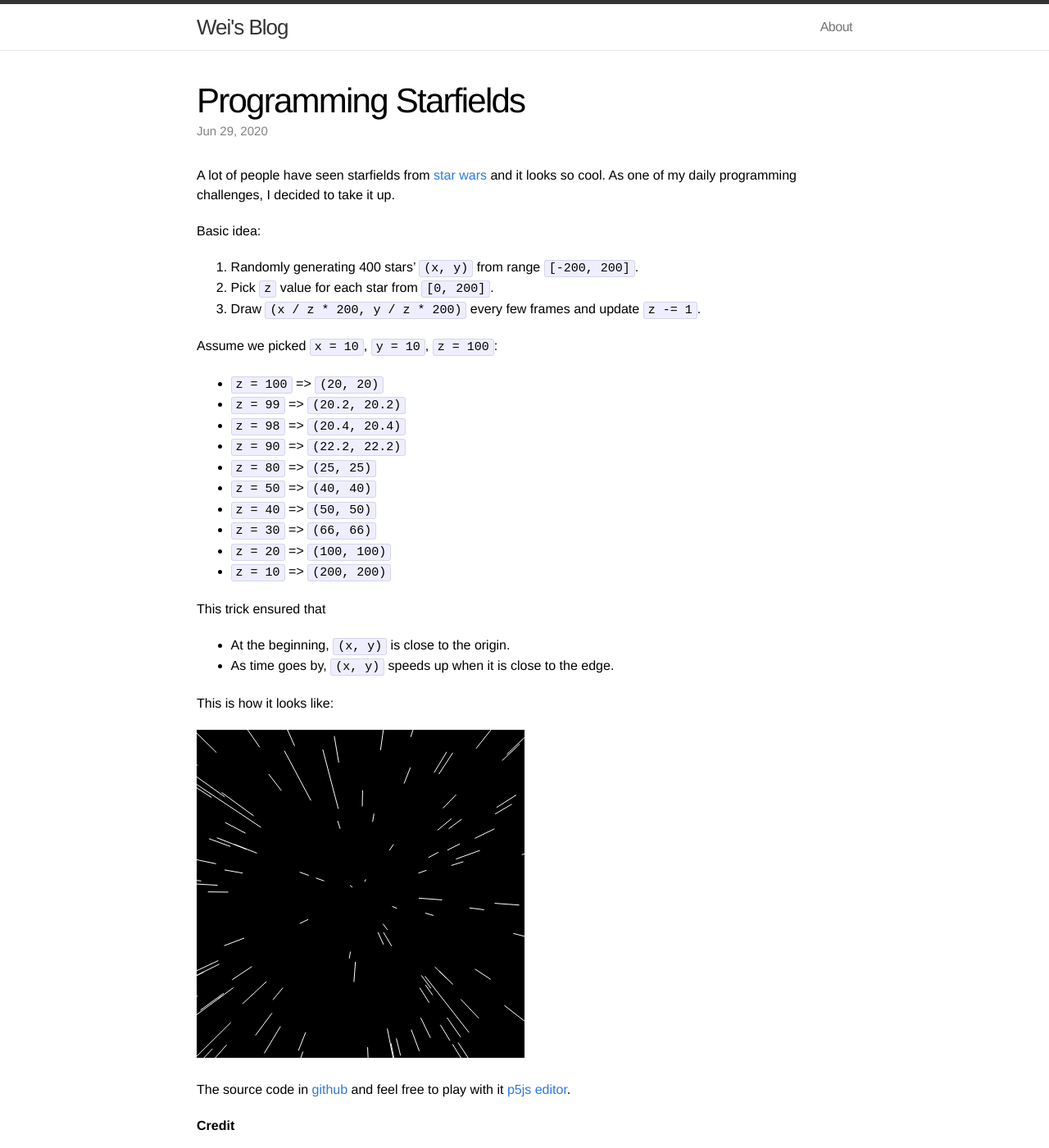
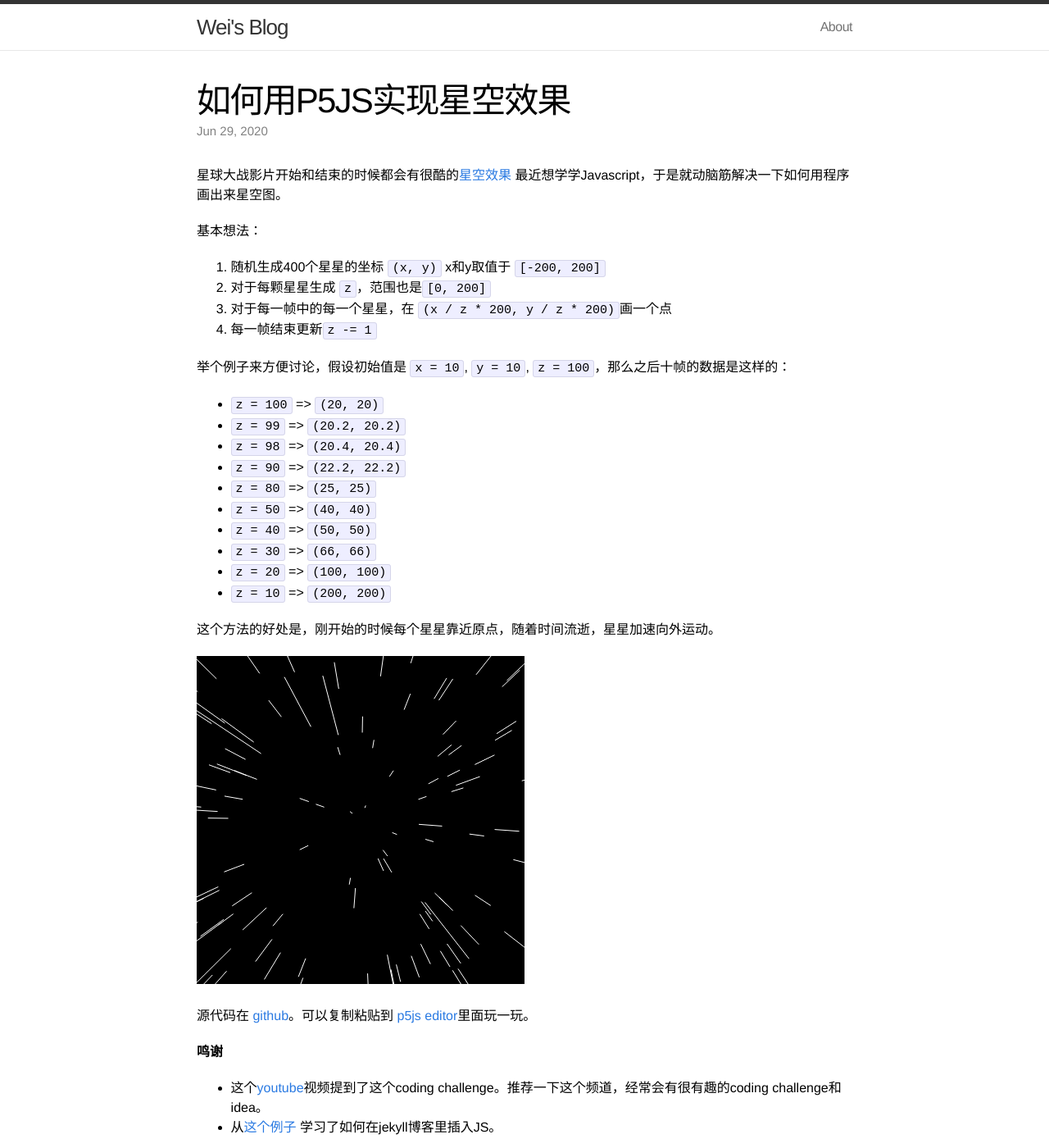
Before and after one commit to wwei10/blog.wwei10.com, a Jekyll site: the page built from _posts/2020-06-29-starfield.md, in a window 1280 px wide and 1400 px high. Shown: the whole window at 82% size. Built offline with Jekyll 4.4.1, drawn with Linux system fonts in a browser that asks for light colours; nearby versions of some CDN libraries; some of the changed text lies outside the part shown.

Commit message:
Move to Chinese for a few blogs

```diff
--- a/_posts/2020-06-29-starfield.md
+++ b/_posts/2020-06-29-starfield.md
@@ -1,19 +1,20 @@
 ---
 layout: post
-title:  "Programming Starfields"
+title:  "如何用P5JS实现星空效果"
 date:   2020-06-29 18:00:00
 categories: Programming
 ---
 
-A lot of people have seen starfields from [star wars](https://starwarsblog.starwars.com/wp-content/uploads/2020/04/star-wars-backgrounds-14.jpg) and it looks so cool. As one of my daily programming challenges, I decided to take it up.
+星球大战影片开始和结束的时候都会有很酷的[星空效果](https://starwarsblog.starwars.com/wp-content/uploads/2020/04/star-wars-backgrounds-14.jpg) 最近想学学Javascript，于是就动脑筋解决一下如何用程序画出来星空图。
 
 
-Basic idea:
-1. Randomly generating 400 stars' `(x, y)` from range `[-200, 200]`.
-2. Pick `z` value for each star from `[0, 200]`.
-3. Draw `(x / z * 200, y / z * 200)` every few frames and update `z -= 1`.
+基本想法：
+1. 随机生成400个星星的坐标 `(x, y)` x和y取值于 `[-200, 200]`
+2. 对于每颗星星生成 `z`，范围也是`[0, 200]`
+3. 对于每一帧中的每一个星星，在 `(x / z * 200, y / z * 200)`画一个点
+4. 每一帧结束更新`z -= 1`
 
-Assume we picked `x = 10`, `y = 10`, `z = 100`:
+举个例子来方便讨论，假设初始值是 `x = 10`, `y = 10`, `z = 100`，那么之后十帧的数据是这样的：
 - `z = 100` => `(20, 20)`
 - `z = 99` => `(20.2, 20.2)`
 - `z = 98` => `(20.4, 20.4)`
@@ -25,18 +26,17 @@ Assume we picked `x = 10`, `y = 10`, `z = 100`:
 - `z = 20` => `(100, 100)`
 - `z = 10` => `(200, 200)`
 
-This trick ensured that
-- At the beginning, `(x, y)` is close to the origin.
-- As time goes by, `(x, y)` speeds up when it is close to the edge.
+这个方法的好处是，刚开始的时候每个星星靠近原点，随着时间流逝，星星加速向外运动。
 
-This is how it looks like:
+
+
 <div id="js-holder"></div>
 
-The source code in [github](https://gist.github.com/wwei10/441f8d96d22dbe04679f205888918c33) and feel free to play with it [p5js editor](https://editor.p5js.org).
+源代码在 [github](https://gist.github.com/wwei10/441f8d96d22dbe04679f205888918c33)。可以复制粘贴到 [p5js editor](https://editor.p5js.org)里面玩一玩。
 
-**Credit**
-- Got original idea from [this awesome youtube video](https://www.youtube.com/watch?v=17WoOqgXsRM).
-- Got help from [this example](https://raw.githubusercontent.com/KevinWorkman/HappyCoding/gh-pages/examples/p5js/_posts/2018-07-04-fireworks.md) to inject javascript into jekyll post.
+**鸣谢**
+-  这个[youtube](https://www.youtube.com/watch?v=17WoOqgXsRM)视频提到了这个coding challenge。推荐一下这个频道，经常会有很有趣的coding challenge和idea。
+- 从[这个例子](https://raw.githubusercontent.com/KevinWorkman/HappyCoding/gh-pages/examples/p5js/_posts/2018-07-04-fireworks.md) 学习了如何在jekyll博客里插入JS。
 
 
 <script src="https://cdn.jsdelivr.net/npm/p5@1.0.0/lib/p5.js"></script>
```
Also changed, not shown: _posts/2014-02-22-fisher-yates-shuffle.md (+1 -1 lines), about.md (+4 -2 lines).
